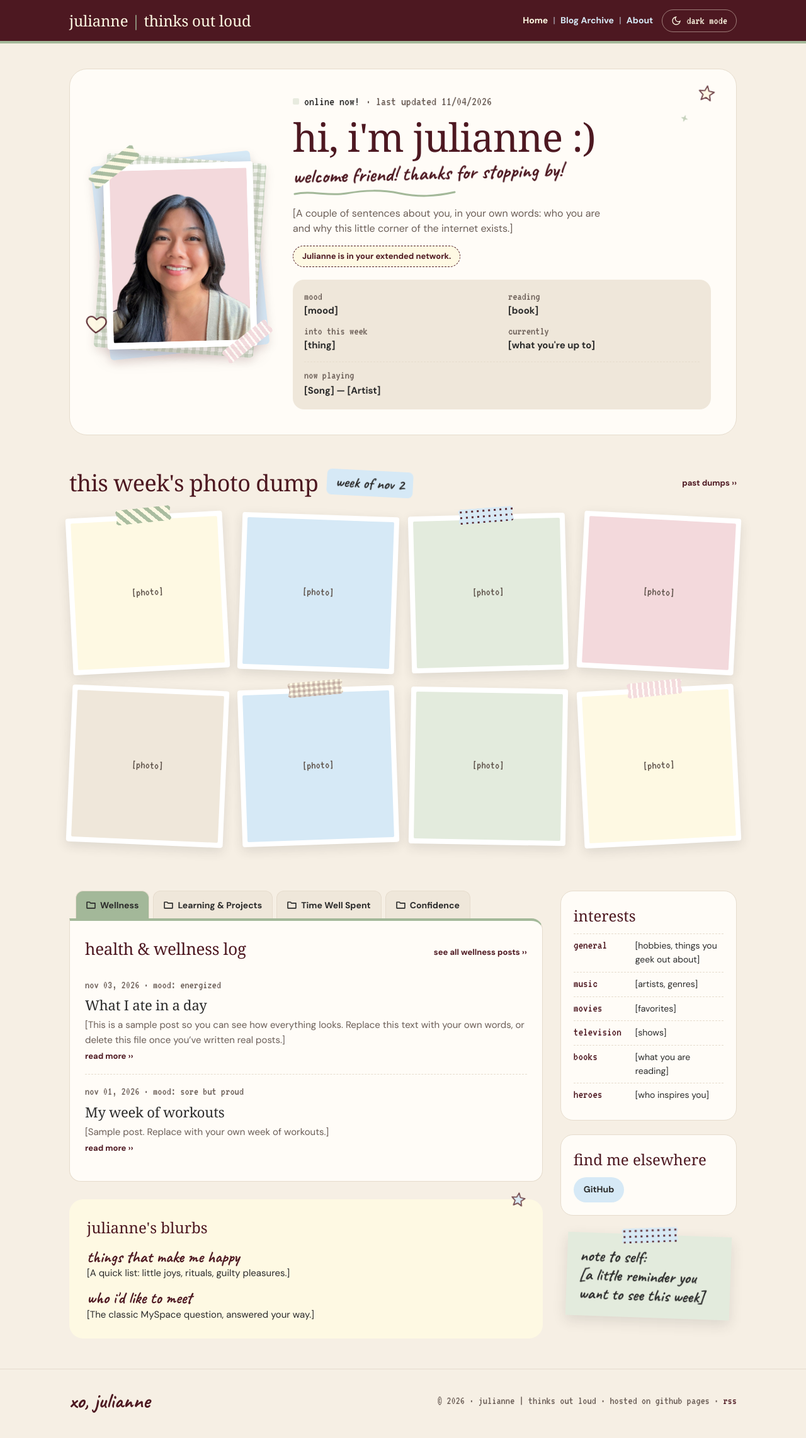
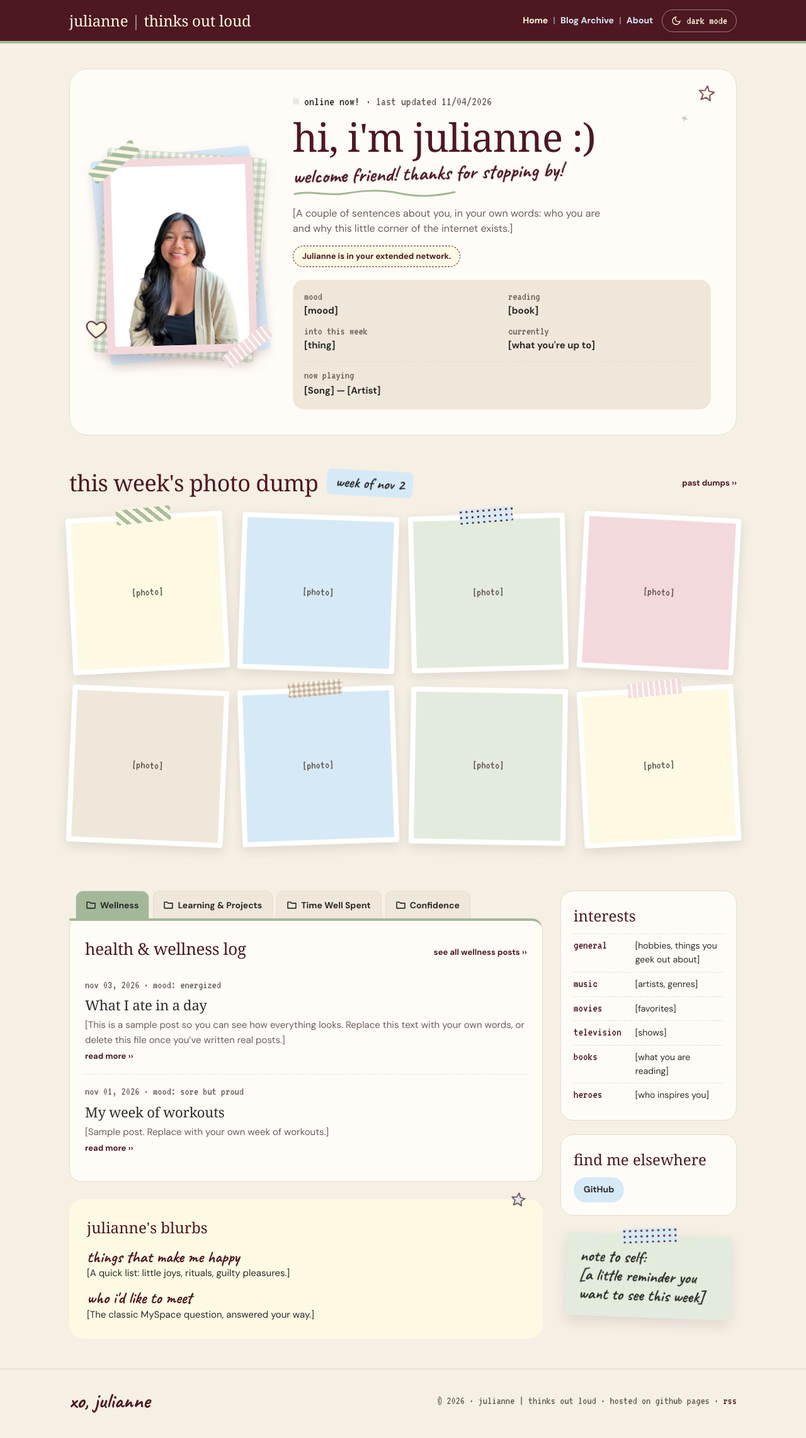
Before and after one commit to julianneitliong/thinks-out-loud, a Jekyll site: the page built from index.html, in a window 1280 px wide. Shown: the whole page at 63% size. Built offline with Jekyll 4.4.1, drawn with Linux system fonts in a browser that asks for light colours; some web fonts are replaced.

Commit message:
Use the full zoomed-out profile photo with a blush paper border
Also adds a version tag to the CSS/JS links so browsers load style changes right away.

Co-Authored-By: Claude Opus 5.5 <noreply@anthropic.com>
Claude-Session: https://claude.ai/code/session_01F5TAhnYKtA9Enr57uub74e

```diff
--- a/_layouts/default.html
+++ b/_layouts/default.html
@@ -16,7 +16,7 @@
   <link rel="preconnect" href="https://fonts.googleapis.com">
   <link rel="preconnect" href="https://fonts.gstatic.com" crossorigin>
   <link rel="stylesheet" href="https://fonts.googleapis.com/css2?family=Libre+Caslon+Display&family=DM+Sans:opsz,wght@9..40,400..700&family=Caveat:wght@500;700&family=VT323&display=swap">
-  <link rel="stylesheet" href="{{ '/assets/css/style.css' | relative_url }}">
+  <link rel="stylesheet" href="{{ '/assets/css/style.css' | relative_url }}?v={{ site.time | date: '%s' }}">
   <link rel="icon" href="{{ '/assets/favicon.svg' | relative_url }}" type="image/svg+xml">
   {% seo %}
   {% feed_meta %}
@@ -28,6 +28,6 @@
     {{ content }}
   </div>
   {% include footer.html %}
-  <script src="{{ '/assets/js/site.js' | relative_url }}" defer></script>
+  <script src="{{ '/assets/js/site.js' | relative_url }}?v={{ site.time | date: '%s' }}" defer></script>
 </body>
 </html>
--- a/assets/css/style.css
+++ b/assets/css/style.css
@@ -129,10 +129,10 @@ b { font-weight: 700; }
   transform: rotate(4deg);
 }
 .scrap-photo {
-  position: relative; background: #FFFFFF; padding: 10px; border-radius: 4px;
+  position: relative; background: #F3D9DC; padding: 12px; border-radius: 4px;
   box-shadow: 0 12px 28px rgba(77, 24, 33, .18); transform: rotate(-1.5deg);
 }
-.scrap-photo img, .scrap-photo .hero-ph { display: block; aspect-ratio: 4 / 5; width: 100%; height: auto; object-fit: cover; border-radius: 2px; }
+.scrap-photo img, .scrap-photo .hero-ph { display: block; aspect-ratio: 3 / 4; width: 100%; height: auto; object-fit: cover; border-radius: 2px; background: #FFFFFF; }
 .scrap .tape { z-index: 2; margin-left: 0; }
 .scrap .scrap-tape-1 { top: 10px; left: -14px; transform: rotate(-38deg); }
 .scrap .scrap-tape-2 { top: auto; left: auto; bottom: 14px; right: -16px; transform: rotate(-38deg); }
```
Also changed, not shown: images/julianne.jpg.
